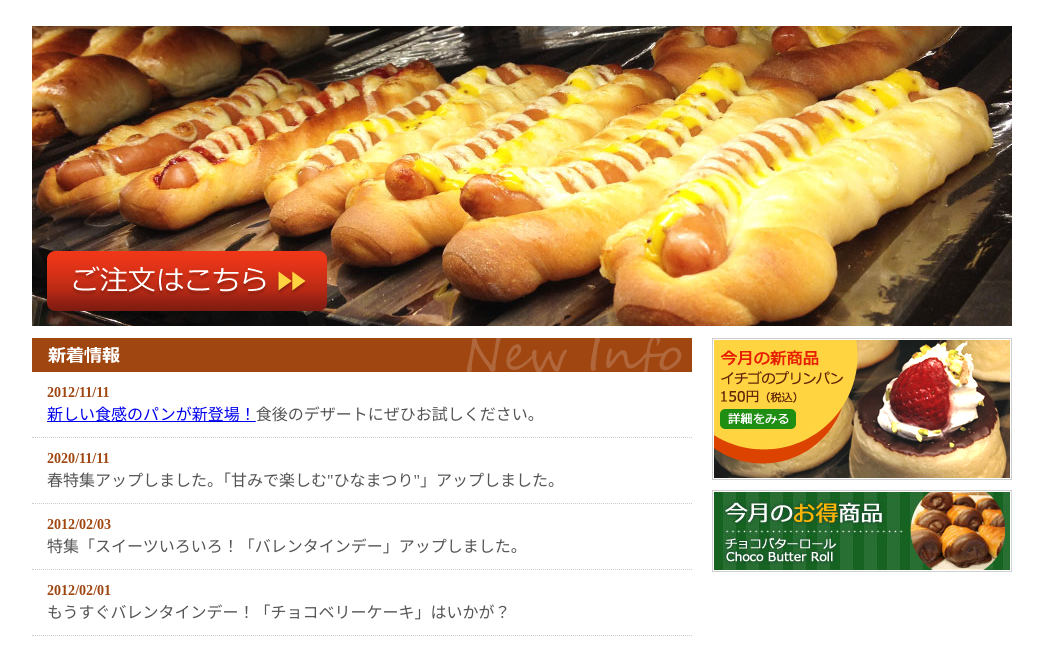
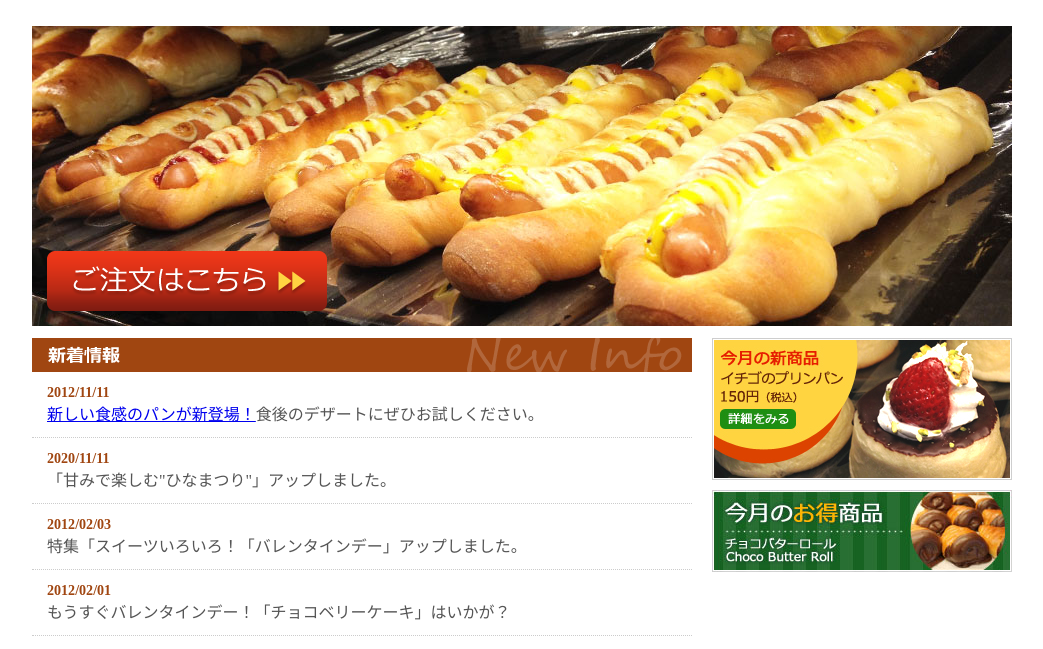
Before and after one commit to jpnoriko/bakery, a plain HTML site: page index.html in a window 1280 px wide. Shown: the part 148-797 px from the top of the page, without its empty margins (118-1161 px from the left). Drawn offline with Linux system fonts and the light colour scheme.

Commit message:
再び修正

```diff
--- a/index.html
+++ b/index.html
@@ -29,7 +29,7 @@
                     <dt>2012/11/11</dt>
                     <dd><a href="products.html">新しい食感のパンが新登場！</a>食後のデザートにぜひお試しください。</dd>
                     <dt>2020/11/11</dt>
-                    <dd>春特集アップしました。「甘みで楽しむ"ひなまつり"」アップしました。</dd>
+                    <dd>「甘みで楽しむ"ひなまつり"」アップしました。</dd>
                     <dt>2012/02/03</dt>
                     <dd>特集「スイーツいろいろ！「バレンタインデー」アップしました。</dd>
                     <dt>2012/02/01</dt>
```
